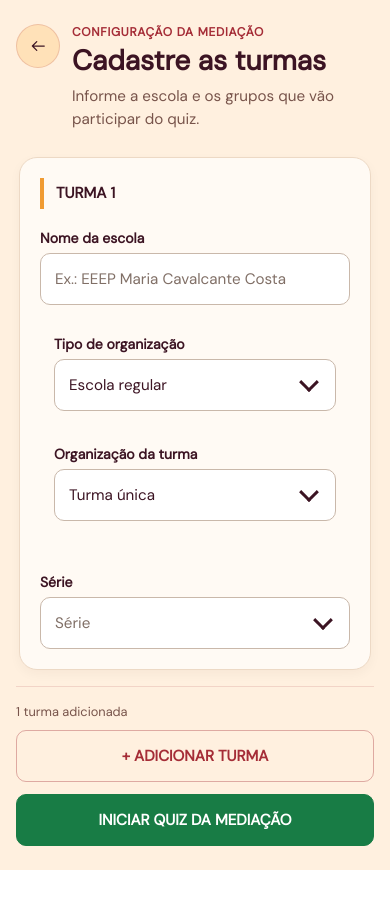
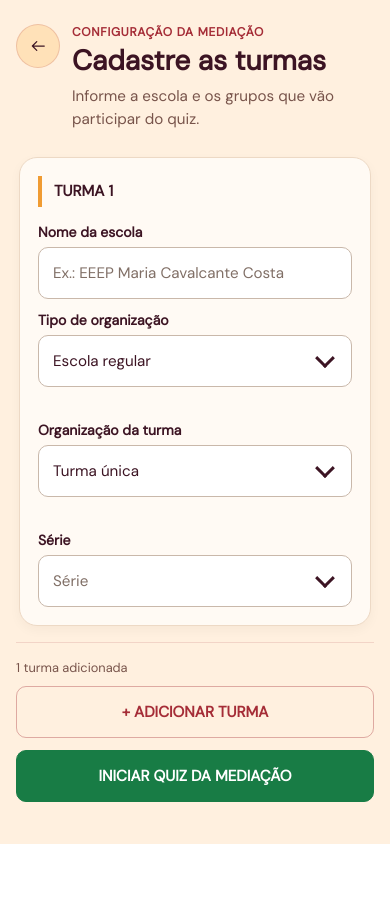
Before and after one commit to CSCAQXD/QUIZ-vixe-tu-sabe, a React app in the folder frontend/: page /cadastro-turmas in a window 390 px wide. Shown: the top 908 px of the page. Built offline with nearby package versions, Linux system fonts and the light colour scheme; the HTML template or start-up script is replaced by a standard one.

Commit message:
style(turmas): padroniza campos e hierarquia (parte 3)

```diff
--- a/frontend/src/components/features/turmas/TurmaForm/TurmaForm.css
+++ b/frontend/src/components/features/turmas/TurmaForm/TurmaForm.css
@@ -123,59 +123,37 @@
     box-shadow: none;
     font-size: 0.875rem;
     text-decoration: underline;
-    text-decoration-color: #f09b32;
-    text-decoration-thickness: 2px;
     text-underline-offset: 4px;
 }
 
 .turma-form__reuse-school:hover:not(:disabled) {
-    color: #3c1423;
+    color: #7d1f29;
     background: transparent;
     box-shadow: none;
     transform: none;
 }
 
 .turma-form__remove {
-    min-height: 36px;
-    padding: 6px 12px;
+    min-height: 44px;
+    padding: 8px 12px;
     border: 1px solid transparent;
-    border-radius: 999px;
+    border-radius: 8px;
     color: #a52d37;
     background: transparent;
     box-shadow: none;
-    font-family: var(--font-family-base);
     font-size: 0.82rem;
 }
 
 .turma-form__remove:hover:not(:disabled) {
-    color: #7d1f29;
-    border-color: #a52d37;
-    background: rgb(165 45 55 / 8%);
+    border-color: rgb(165 45 55 / 20%);
+    background: rgb(165 45 55 / 5%);
     box-shadow: none;
     transform: none;
 }
 
-@media (max-width: 720px) {
-    .turma-form {
-        gap: 16px;
-        padding: 20px;
-    }
-
-    .turma-form__fields {
-        grid-template-columns: 1fr;
-        gap: 18px;
-    }
-
+@media (max-width: 640px) {
+    .turma-form__fields,
     .turma-form__configuration {
         grid-template-columns: 1fr;
-        padding: 14px;
-    }
-
-    .turma-form__configuration--technical {
-        grid-template-areas: "organization" "classroom" "course";
-    }
-
-    .turma-form__remove {
-        flex: 0 0 auto;
     }
 }
```
